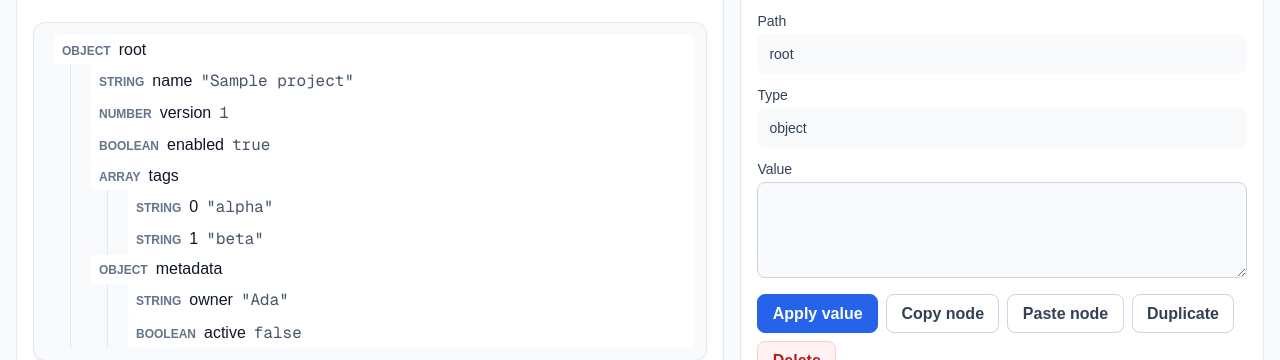
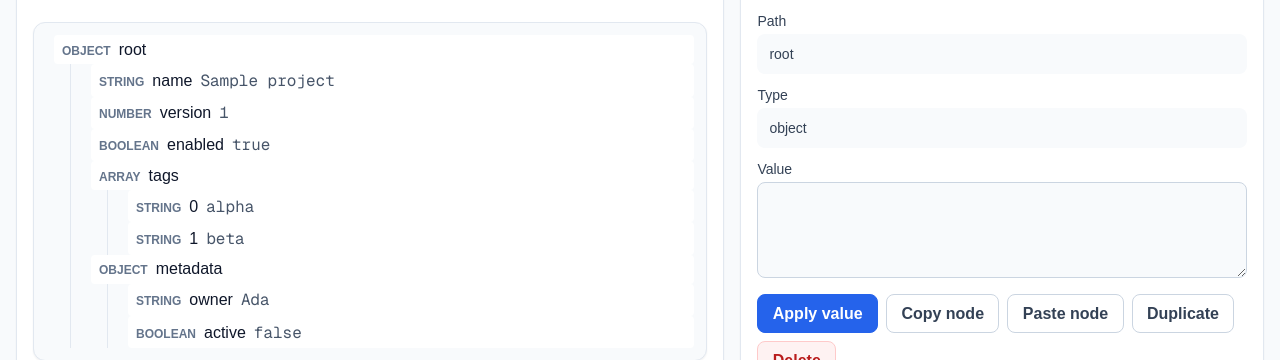
Before and after one commit to rakima/edit_json_tool, a Next.js app: page / in a window 1280 px wide. Shown: the part 367-727 px from the top of the page. Built offline with nearby package versions, Linux system fonts and the light colour scheme.

Commit message:
fix: 引用符の表示削除

```diff
--- a/src/app/components/json-editor.tsx
+++ b/src/app/components/json-editor.tsx
@@ -172,7 +172,7 @@ function isTextEditingTarget(target: EventTarget | null) {
 
 function formatTreeNodeValue(value: JsonValue, type: JsonNodeType) {
   if (type === "object" || type === "array") return "";
-  const text = type === "string" ? `"${String(value)}"` : formatJsonValue(value);
+  const text = formatJsonValue(value);
   return text.length > 80 ? `${text.slice(0, 77)}...` : text;
 }
 
```
